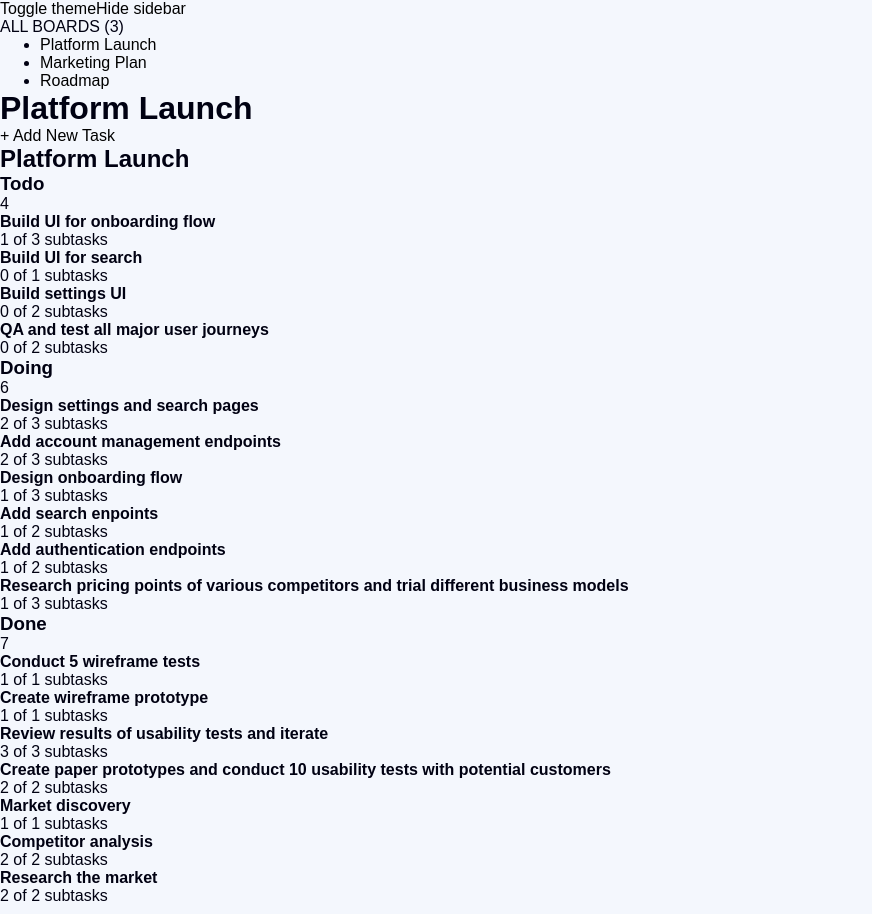
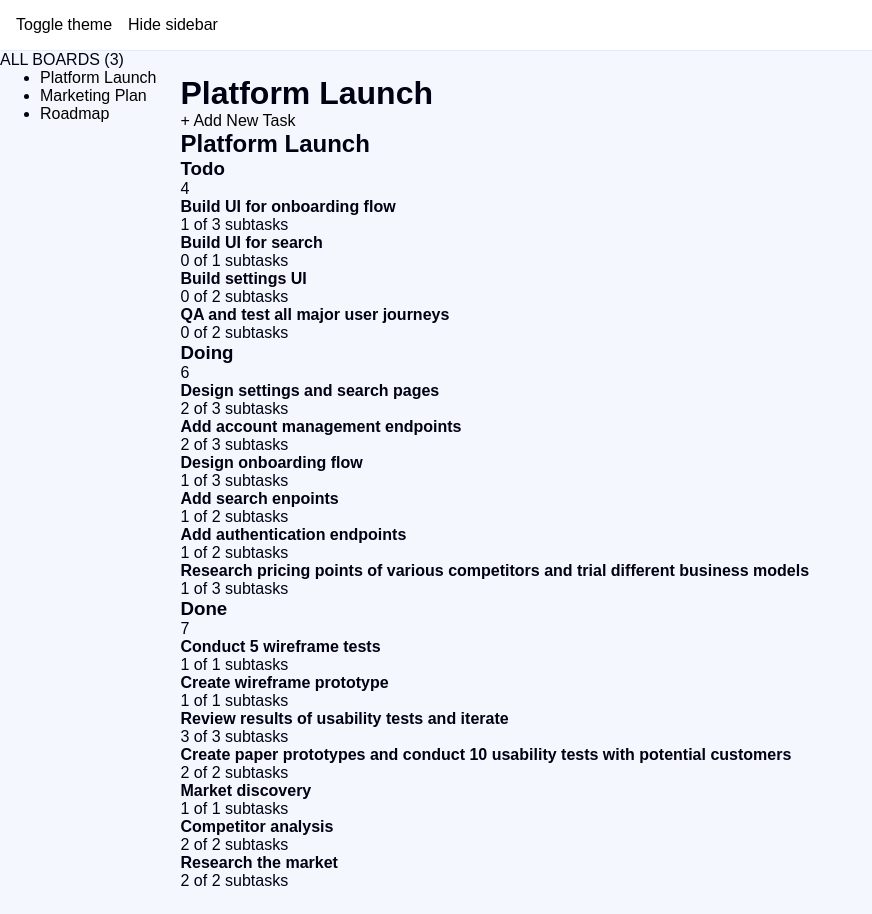
Before and after one commit to varisDogukan/kanban-task-management, a React (Vite) app: page / in a window 1280 px wide. Shown: the whole page, without its empty margins (0-872 px from the left). Built offline with nearby package versions, Linux system fonts and the light colour scheme.

Commit message:
style: add initial app shell layout structure

```diff
--- /dev/null
+++ b/src/app/AppLayout.module.scss
@@ -0,0 +1,22 @@
+.root {
+  min-height: 100vh;
+  background-color: var(--color-bg);
+}
+
+.toolbar {
+  display: flex;
+  gap: var(--space-200);
+  padding: var(--space-200);
+  border-bottom: 1px solid var(--color-border);
+  background-color: var(--color-surface);
+}
+
+.shell {
+  display: flex;
+  min-height: calc(100vh - 73px);
+}
+
+.main {
+  flex: 1;
+  padding: var(--space-300);
+}
--- a/src/app/AppLayout.tsx
+++ b/src/app/AppLayout.tsx
@@ -3,6 +3,7 @@ import React, { useEffect } from "react";
 import Sidebar from "@components/shared/Sidebar";
 import { useUiStore } from "@features/ui/store/uiStore";
 import { useThemeStore } from "@features/theme/store/themeStore";
+import styles from "./AppLayout.module.scss";
 
 type AppLayoutProps = {
   children: React.ReactNode;
@@ -17,7 +18,8 @@ export default function AppLayout({ children }: AppLayoutProps) {
   }, [theme]);
 
   return (
-    <div>
+    <div className={styles.root}>
+      <div className={styles.toolbar}>
         <button
           type='button'
           onClick={toggleTheme}
@@ -34,11 +36,12 @@ export default function AppLayout({ children }: AppLayoutProps) {
         >
           {isSidebarOpen ? "Hide sidebar" : "Show sidebar"}
         </button>
+      </div>
 
-      <div>
+      <div className={styles.shell}>
         {isSidebarOpen ? <Sidebar /> : null}
 
-        <main>{children}</main>
+        <main className={styles.main}>{children}</main>
       </div>
     </div>
   );
```
Lines whose indentation alone changed are shown as unchanged.
